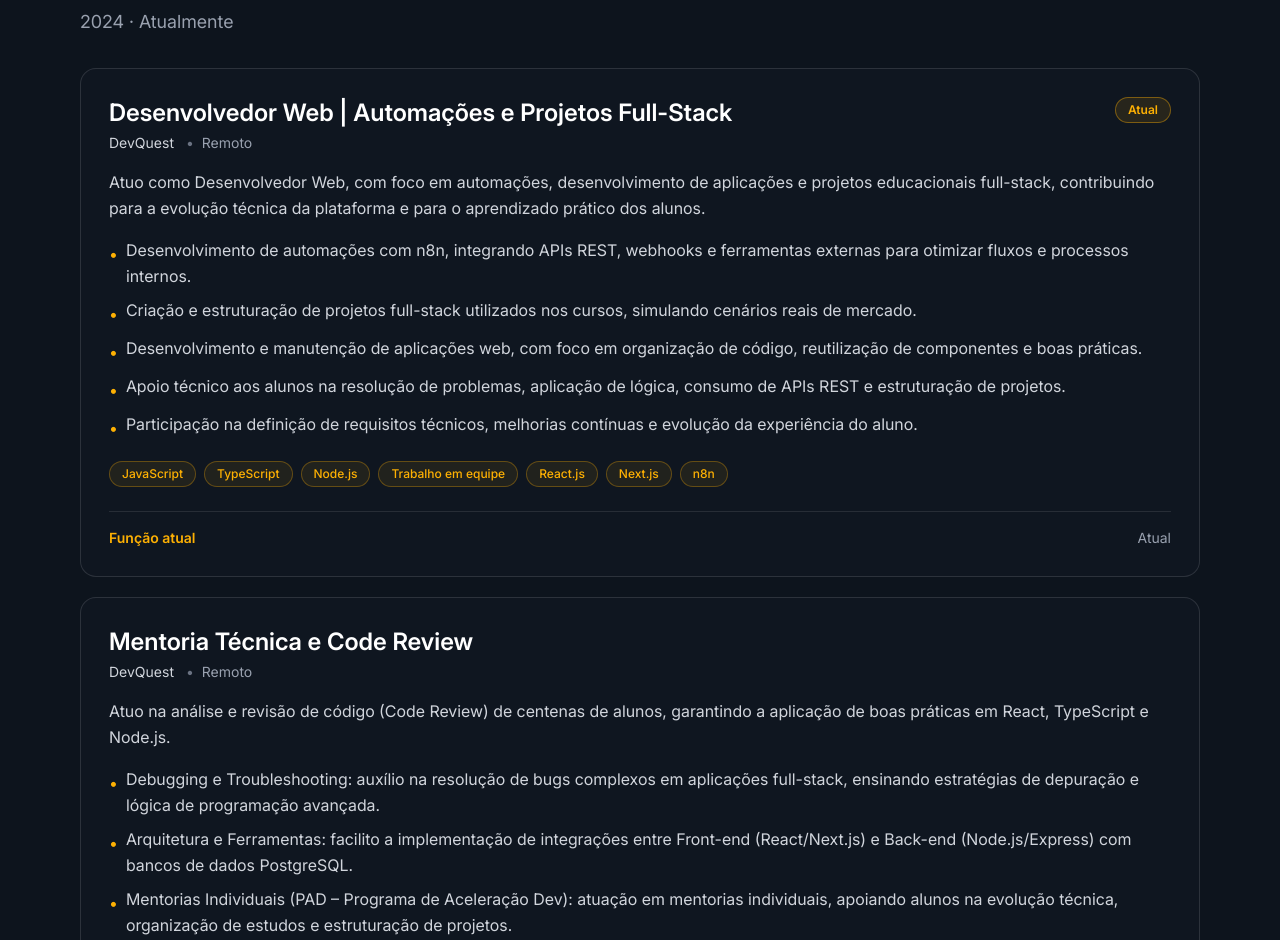
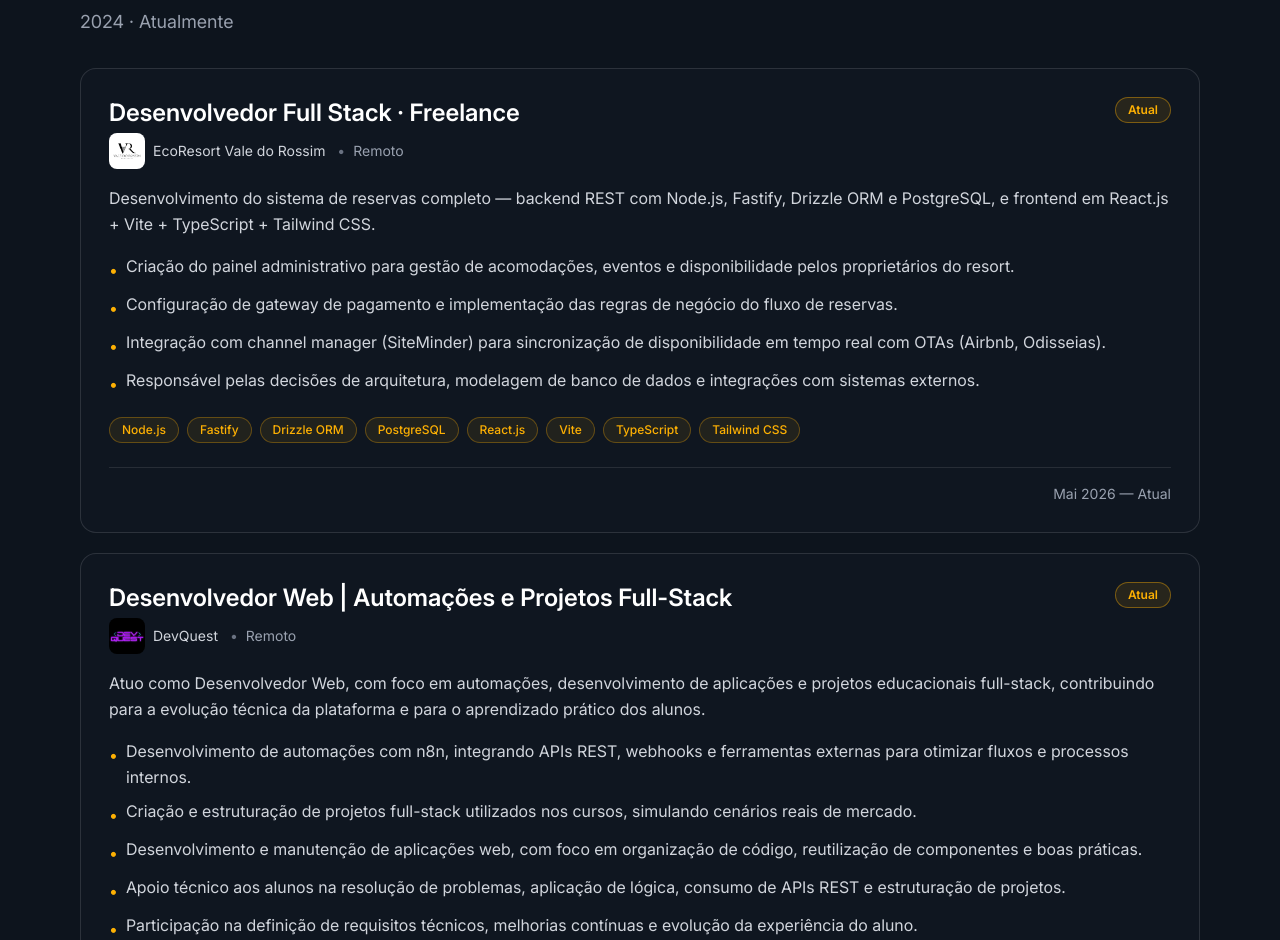
Before and after one commit to eracksonsouza/new-portfolio, a Next.js app: page / in a window 1280 px wide. Shown: the part 1860-2800 px from the top of the page. Built offline with nearby package versions, Linux system fonts and the light colour scheme; no server answers.

Commit message:
feat: enhance ProfessionalExperience component with new freelance experience and logo support

```diff
--- a/src/components/professional-experience.tsx
+++ b/src/components/professional-experience.tsx
@@ -10,6 +10,9 @@ type Experience = {
   highlights?: string[];
   stacks?: string[];
   isCurrent?: boolean;
+  logo?: string;
+  logoAlt?: string;
+  logoBg?: string;
 };
 
 type ProfessionalExperienceProps = {
@@ -18,11 +21,41 @@ type ProfessionalExperienceProps = {
 
 const defaultExperiences: Experience[] = [
   {
+    title: "Desenvolvedor Full Stack · Freelance",
+    company: "EcoResort Vale do Rossim",
+    location: "Remoto",
+    period: "Mai 2026 — Atual",
+    logo: "/assets/LogoVR.png",
+    logoAlt: "Logo EcoResort Vale do Rossim",
+    description:
+      "Desenvolvimento do sistema de reservas completo — backend REST com Node.js, Fastify, Drizzle ORM e PostgreSQL, e frontend em React.js + Vite + TypeScript + Tailwind CSS.",
+    highlights: [
+      "Criação do painel administrativo para gestão de acomodações, eventos e disponibilidade pelos proprietários do resort.",
+      "Configuração de gateway de pagamento e implementação das regras de negócio do fluxo de reservas.",
+      "Integração com channel manager (SiteMinder) para sincronização de disponibilidade em tempo real com OTAs (Airbnb, Odisseias).",
+      "Responsável pelas decisões de arquitetura, modelagem de banco de dados e integrações com sistemas externos.",
+    ],
+    stacks: [
+      "Node.js",
+      "Fastify",
+      "Drizzle ORM",
+      "PostgreSQL",
+      "React.js",
+      "Vite",
+      "TypeScript",
+      "Tailwind CSS",
+    ],
+    isCurrent: true,
+  },
+  {
     title: "Desenvolvedor Web | Automações e Projetos Full-Stack",
     company: "DevQuest",
     location: "Remoto",
     period: "Atual",
     duration: "Função atual",
+    logo: "/assets/devquest-logo.png",
+    logoAlt: "Logo DevQuest",
+    logoBg: "bg-transparent",
     description:
       "Atuo como Desenvolvedor Web, com foco em automações, desenvolvimento de aplicações e projetos educacionais full-stack, contribuindo para a evolução técnica da plataforma e para o aprendizado prático dos alunos.",
     highlights: [
@@ -49,6 +82,9 @@ const defaultExperiences: Experience[] = [
     location: "Remoto",
     period: "Dez 2024 — Atual",
     duration: "1 ano +",
+    logo: "/assets/devquest-logo.png",
+    logoAlt: "Logo DevQuest",
+    logoBg: "bg-transparent",
     description:
       "Atuo na análise e revisão de código (Code Review) de centenas de alunos, garantindo a aplicação de boas práticas em React, TypeScript e Node.js.",
     highlights: [
@@ -66,15 +102,6 @@ const defaultExperiences: Experience[] = [
       "PostgreSQL",
       "Git",
     ],
-  },
-  {
-    title: "Desenvolvedor Full-Stack (Freelance)",
-    company: "Projetos autorais e clientes diretos",
-    location: "Remoto",
-    period: "Jan 2024 — Out 2024",
-    duration: "10 meses",
-    description:
-      "Criação de landing pages e produtos internos usando Next.js, Tailwind CSS e integrações com APIs, priorizando performance e clareza visual.",
   },
 ];
 
@@ -104,10 +131,27 @@ const ProfessionalExperience = ({
               <div className="mb-4 flex flex-wrap items-start justify-between gap-3">
                 <div>
                   <h3 className="text-xl font-semibold text-white md:text-2xl">{experience.title}</h3>
-                  <p className="mt-1 text-sm text-gray-300">
-                    {experience.company} <span className="mx-2 text-gray-500">•</span>
-                    <span className="text-gray-400">{experience.location}</span>
-                  </p>
+                  <div className="mt-1 flex items-center gap-2 text-sm text-gray-300">
+                    {experience.logo && (
+                      <span
+                        className={`flex h-9 w-9 shrink-0 items-center justify-center overflow-hidden rounded-md ${
+                          experience.logoBg ?? "bg-white p-1"
+                        }`}
+                      >
+                        <Image
+                          src={experience.logo}
+                          alt={experience.logoAlt || experience.company}
+                          width={72}
+                          height={72}
+                          className="h-full w-full object-contain"
+                        />
+                      </span>
+                    )}
+                    <span>
+                      {experience.company} <span className="mx-2 text-gray-500">•</span>
+                      <span className="text-gray-400">{experience.location}</span>
+                    </span>
+                  </div>
                 </div>
 
                 {experience.isCurrent && (
@@ -144,8 +188,10 @@ const ProfessionalExperience = ({
               )}
 
               <div className="mt-6 flex flex-wrap items-center justify-between gap-3 border-t border-white/10 pt-4 text-sm">
-                <span className="font-semibold text-[#fdb003]">{experience.duration || "Período"}</span>
-                <span className="text-gray-400">{experience.period}</span>
+                {experience.duration && (
+                  <span className="font-semibold text-[#fdb003]">{experience.duration}</span>
+                )}
+                <span className="ml-auto text-gray-400">{experience.period}</span>
               </div>
             </article>
           ))}
```
